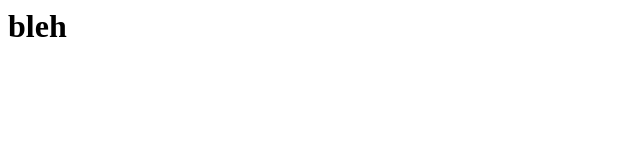
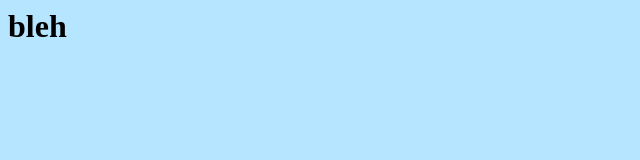
Before and after one commit to blwnawish/blwnawish.github.io, a plain HTML site: page index.html in a window 1280 px wide. Shown: the whole page, without its empty margins (0-640 px from the left). Drawn offline with Linux system fonts and the light colour scheme.

Commit message:
fix colour

```diff
--- a/style.css
+++ b/style.css
@@ -1,3 +1,3 @@
 body {
-    background-color: color(srgb 180 230 255);
+    background-color: #B5E5FF;
 }
```
